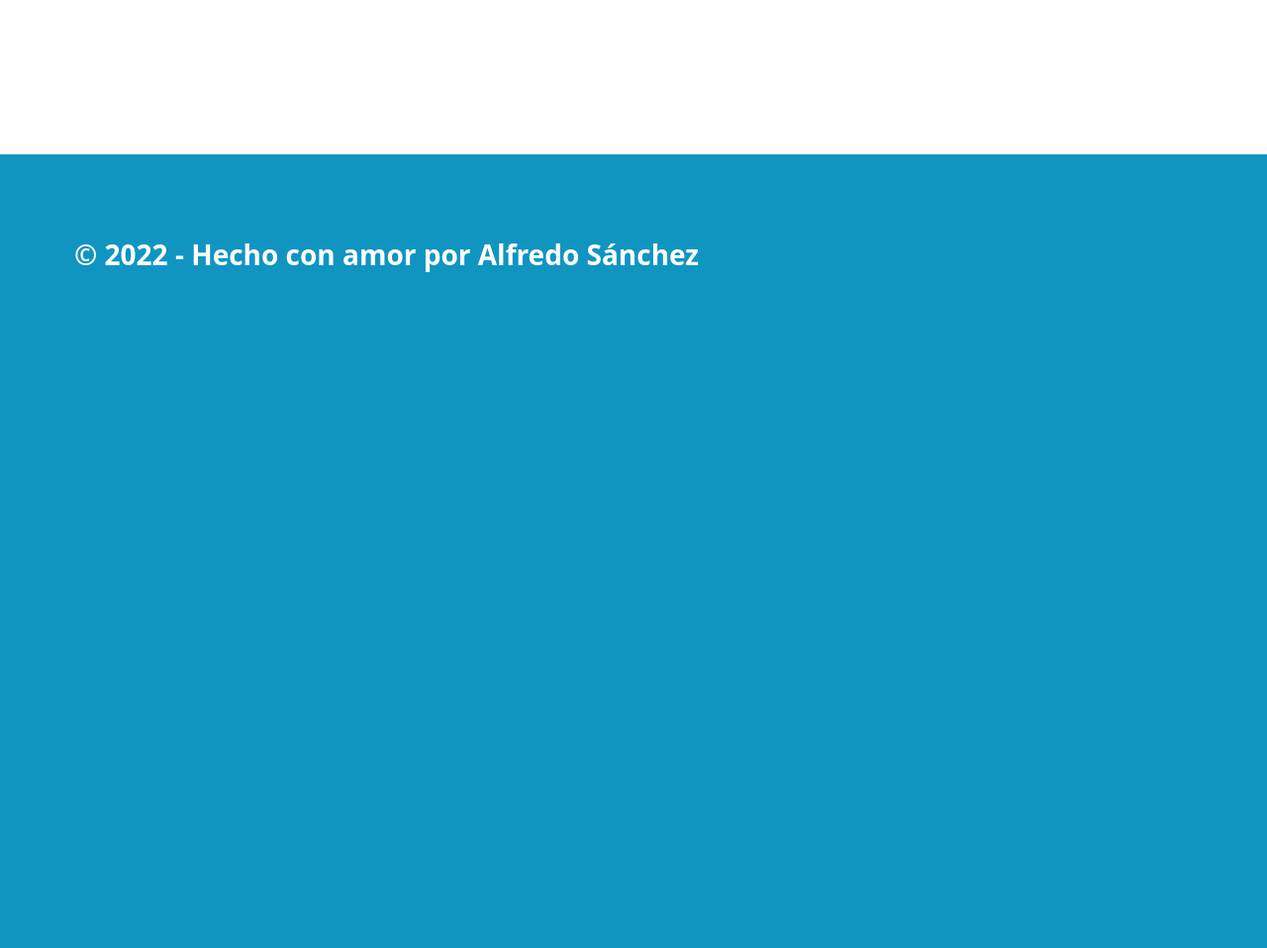
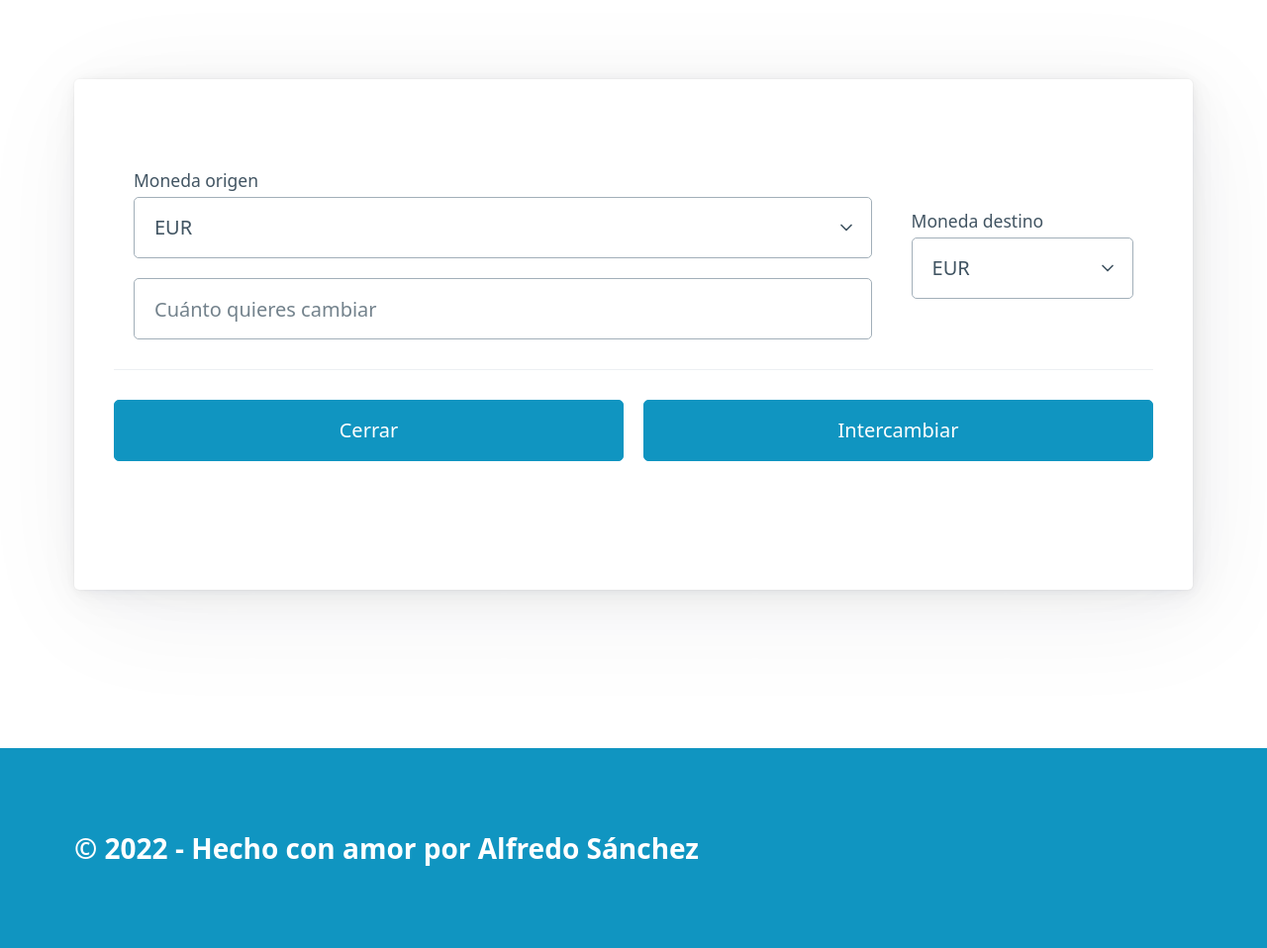
Before and after one commit to alfsan04/criptoexchange, a Flask app: page / in a window 1280 px wide. Shown: the part 442-1400 px from the top of the page at 99% size. Before the commit the page ends 717 px from the top, so only its background shows below. Run offline with Flask 2, Linux system fonts and the light colour scheme; data that the repository does not hold is empty.

Commit message:
Creando el frontend para cambiar criptos

```diff
--- a/exchange_ig/static/css/styles.css
+++ b/exchange_ig/static/css/styles.css
@@ -13,5 +13,5 @@ body {
 }
 
 .inactive {
-    display: none;
+    /*display: none;*/
 }
--- a/exchange_ig/templates/index.html
+++ b/exchange_ig/templates/index.html
@@ -36,20 +36,48 @@
                 </tr>
             </table>
         </div>
-        <!--<article id="movement_detail" class="inactive">
+        <article id="movement_detail" class="inactive">
             <form id="movement_form">
-                <input type="date" name="date" id="date">
-                <input type="text" id="concept" name="concept" placeholder="En qué te has gastado o cobrado">
-                <input type="number" name="quantity" id="quantity" step="0.01" placeholder="Cuánto has gastado o cobrado">
+                    <table>
+                        <tr>
+                            <td>
+                                <label for="lang">Moneda origen</label>
+                                <select name="lenguajes" id="lang">
+                                    <option value="eur">EUR</option>
+                                    <option value="btc">BTC</option>
+                                    <option value="eth">ETH</option>
+                                    <option value="usdt">USDT</option>
+                                    <option value="bnb">BNB</option>
+                                    <option value="xrp">XRP</option>
+                                    <option value="ada">ADA</option>
+                                    <option value="dot">DOT</option>
+                                    <option value="matic">MATIC</option>
+                                </select>
+                                <input type="number" name="cantidad_from" id="moneda_from" step="0.01" placeholder="Cuánto quieres cambiar">
+                            </td>
+                            <td>
+                                <label for="lang">Moneda destino</label>
+                                <select name="lenguajes" id="lang">
+                                    <option value="eur">EUR</option>
+                                    <option value="btc">BTC</option>
+                                    <option value="eth">ETH</option>
+                                    <option value="usdt">USDT</option>
+                                    <option value="bnb">BNB</option>
+                                    <option value="xrp">XRP</option>
+                                    <option value="ada">ADA</option>
+                                    <option value="dot">DOT</option>
+                                    <option value="matic">MATIC</option>
+                                </select>
+                            </td>
+                        </tr>
+                    </table>
                 <div class="grid">
                     <button id="btn_cerrar">Cerrar</button>
-                    <button id="btn_aceptar">Aceptar</button>
-                    <button class="inactive" id="btn_borrar">Borrar</button>
-                    <button class="inactive" id="btn_modificar">Modificar</button>
+                    <button id="btn_aceptar">Intercambiar</button>
                 </div>
 
             </form>
-        </article>-->
+        </article>
     </section>
     <footer>
         <div class="container">
```
